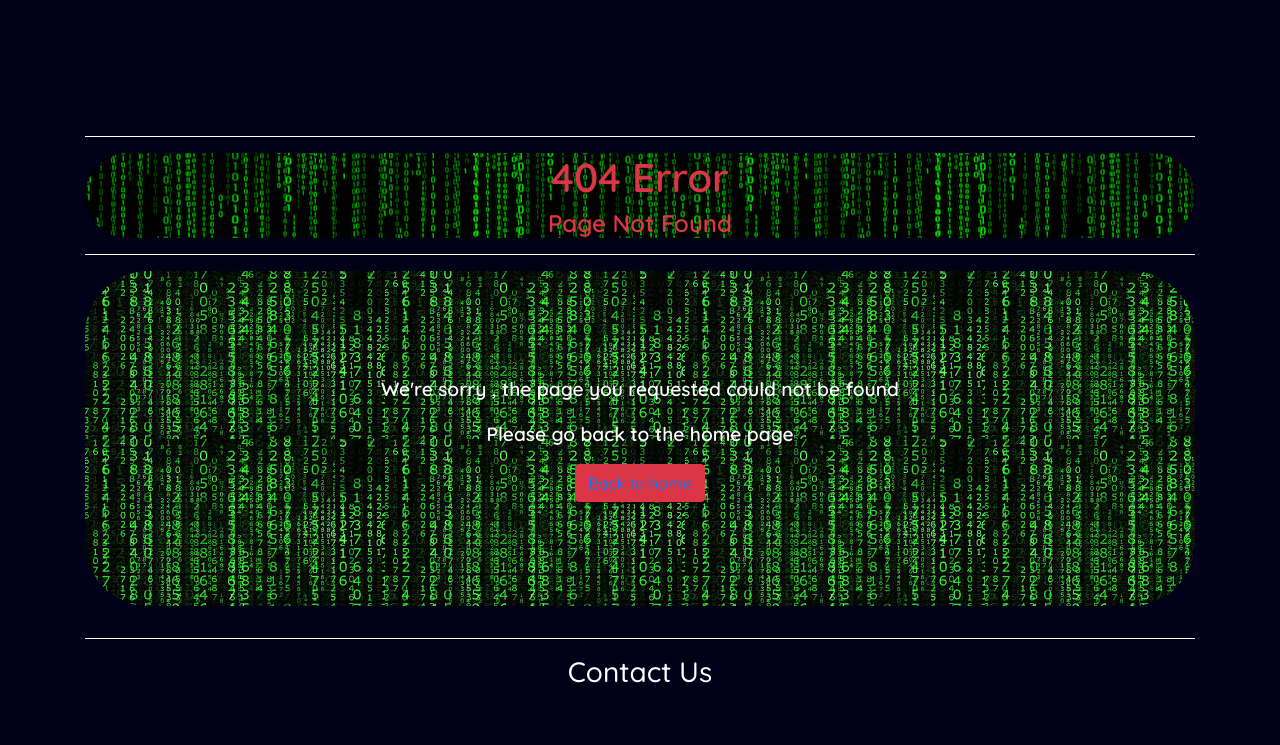
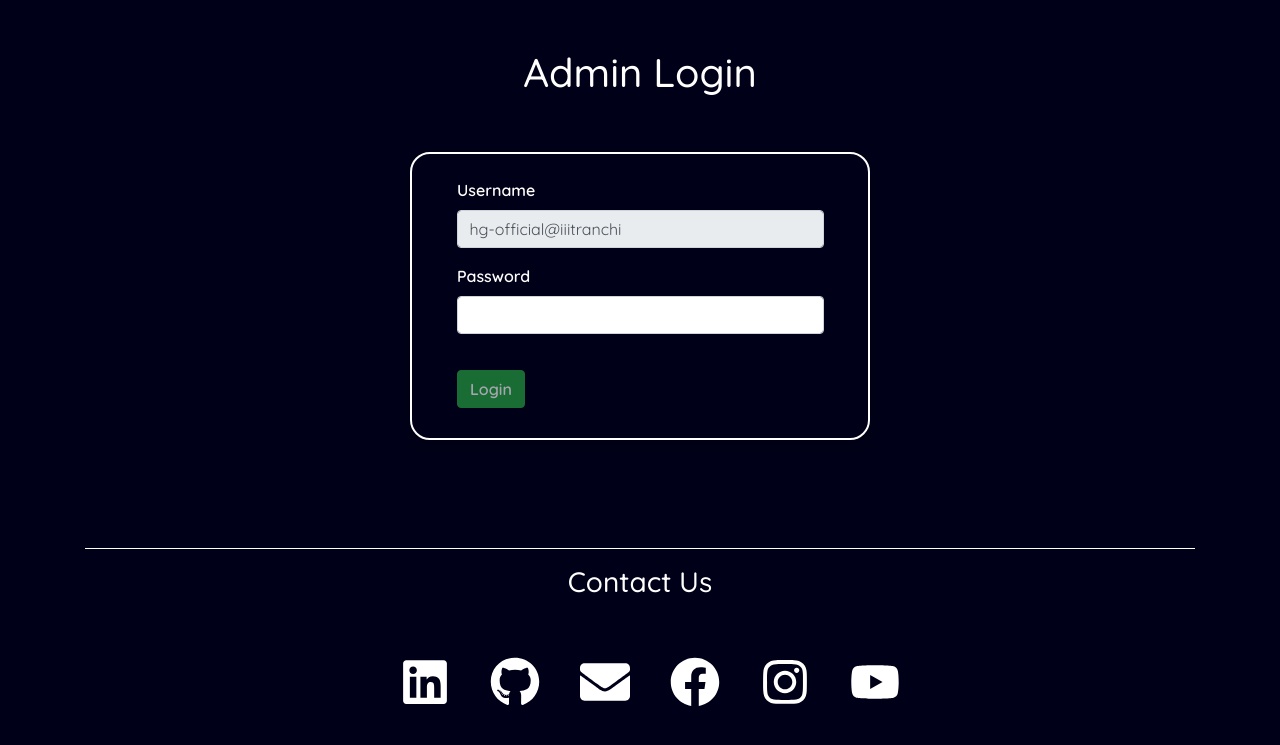
Before and after one commit to houseofgeeks/hg, a React (Create React App) app in the folder client/: page /admin-login in a window 1280 px wide. Shown: the top 745 px of the page. Built offline with nearby package versions, Linux system fonts and the light colour scheme.

Commit message:
added admin login page

```diff
--- a/client/src/App.js
+++ b/client/src/App.js
@@ -8,6 +8,7 @@ import Community from './components/Community/Community';
 import Footer from './components/Footer/Footer';
 import { BrowserRouter as Router, Switch, Route } from 'react-router-dom';
 import Error from './components/Error/Error';
+import LoginForm from './components/Admin/Login/LoginForm';
 
 function App() {
   return (
@@ -15,6 +16,7 @@ function App() {
       <Router>
         {/* <Navbar /> */}
         <Switch>
+          <Route path="/admin-login" exact component={LoginForm}/>
           <Route path="/members" exact component={Members} />
           <Route path="/sponsors" exact component={Sponsors} />
           <Route path="/event" exact component={Event} />
--- /dev/null
+++ b/client/src/components/Admin/Login/LoginForm.jsx
@@ -0,0 +1,70 @@
+import React, { Component } from 'react';
+import Input from './input';
+import './loginform.css';
+
+ class LoginForm extends Component {
+
+    state={
+        account: {username: 'hg-official@iiitranchi',password:''},
+        errors: {}
+    }
+
+    validate = () => {
+        const errors={};
+        const {account} = this.state;
+        if(account.username.trim()==='')
+            errors.username='Username is Required';
+        if(account.password.trim()==='')
+            errors.password='Password is Required';
+        return Object.keys(errors).length===0?null:errors;
+    };
+
+    validateProperty = input =>{
+        if(input.name === 'username'){
+            if(input.value.trim() === '') return "Username can't be empty.";
+        }
+        if(input.name === 'password'){
+            if(input.value.trim() === '') return "Password can't be empty.";
+        }
+
+    }
+
+    handleChange = ({currentTarget:input}) => {
+        const errors = {...this.state.errors};
+        const errorMessage = this.validateProperty(input);
+        if(errorMessage) errors[input.name] = errorMessage;
+        else delete errors[input.name];
+        const account = {...this.state.account};
+        account[input.name] = input.value;
+        this.setState({account,errors});
+    };
+
+    handleSubmit = e => {
+        e.preventDefault();
+        const errors = this.validate();
+        this.setState({errors: errors || {}});
+        if(errors) return;
+
+        //axios post request
+
+        console.log("Submitted");
+    };
+
+    render() {
+         return (
+             <div className="text-white pt-5 admin-login">
+                 <h1 className="text-center">Admin Login</h1>
+                 <br></br>
+                 <div className="container adm-form pt-4 pd-4">
+                 <form onSubmit={this.handleSubmit}>
+                        <Input errors={this.state.errors.username} name="username" label="Username" value={this.state.account.username} onChange={this.handleChange} type="text" readOnly={true}/>
+                        <Input errors={this.state.errors.password} name="password" label="Password" value={this.state.account.password} onChange={this.handleChange} type="password"readOnly={false}/>
+                        <button disabled={this.validate()} className="btn btn-success submit-button"><b>Login</b></button>
+                 </form>
+                 </div>
+             </div>
+          );
+    }
+ }
+
+ export default LoginForm;
--- /dev/null
+++ b/client/src/components/Admin/Login/input.jsx
@@ -0,0 +1,21 @@
+import React from 'react';
+
+const Input = ({name,label,value,onChange,errors,type,readOnly}) => {
+    return (
+        <div className="form-group">
+            <label htmlFor={name} className="input-label"><b>{label}</b></label>
+            <input
+                name={name}
+                onChange={onChange}
+                value={value}
+                id={name}
+                type={type}
+                className="form-control input-space"
+                readOnly={readOnly}
+            />
+            {errors && <div className="text-danger error-message"><b>{errors}</b></div>}
+        </div>
+     );
+}
+
+export default Input;
--- /dev/null
+++ b/client/src/components/Admin/Login/loginform.css
@@ -0,0 +1,51 @@
+.admin-login .adm-form{
+    margin-left: auto;
+    margin-right: auto;
+    margin-bottom: 50px;
+    margin-top:50px;
+    position: relative;
+    height: 288px;
+    width: 460px;
+    border: 2px solid rgb(255, 255, 255);
+    border-radius: 20px;
+    bottom:2vw;
+    box-shadow: 0 6px 10px rgba(0,0,0,.08), 0 0 6px rgba(0,0,0,.05) !important;
+    cursor: pointer;
+    z-index: 40;
+}
+
+.admin-login .submit-button{
+    margin-top: 20px;
+    margin-left: 30px;
+}
+
+.admin-login .input-label{
+    margin-left: 30px;
+}
+
+.admin-login .error-message{
+    position: absolute;
+    margin-left: 30px;
+}
+
+.admin-login .input-space{
+    margin-right: auto;
+    margin-left:auto;
+    width:367px;
+}
+
+.admin-login .adm-form:hover{
+    transform: scale(1.05);
+    transition: transform 0.3s ease;
+    box-shadow: 5px 10px 20px 1px rgba(0,0,0,0.253) !important;
+    z-index: 999;
+}
+
+@media only screen and (max-width: 500px) {
+    .admin-login .adm-form{
+        width:390px;
+    }
+    .admin-login .input-space{
+        width:300px;
+    }
+  }
```
